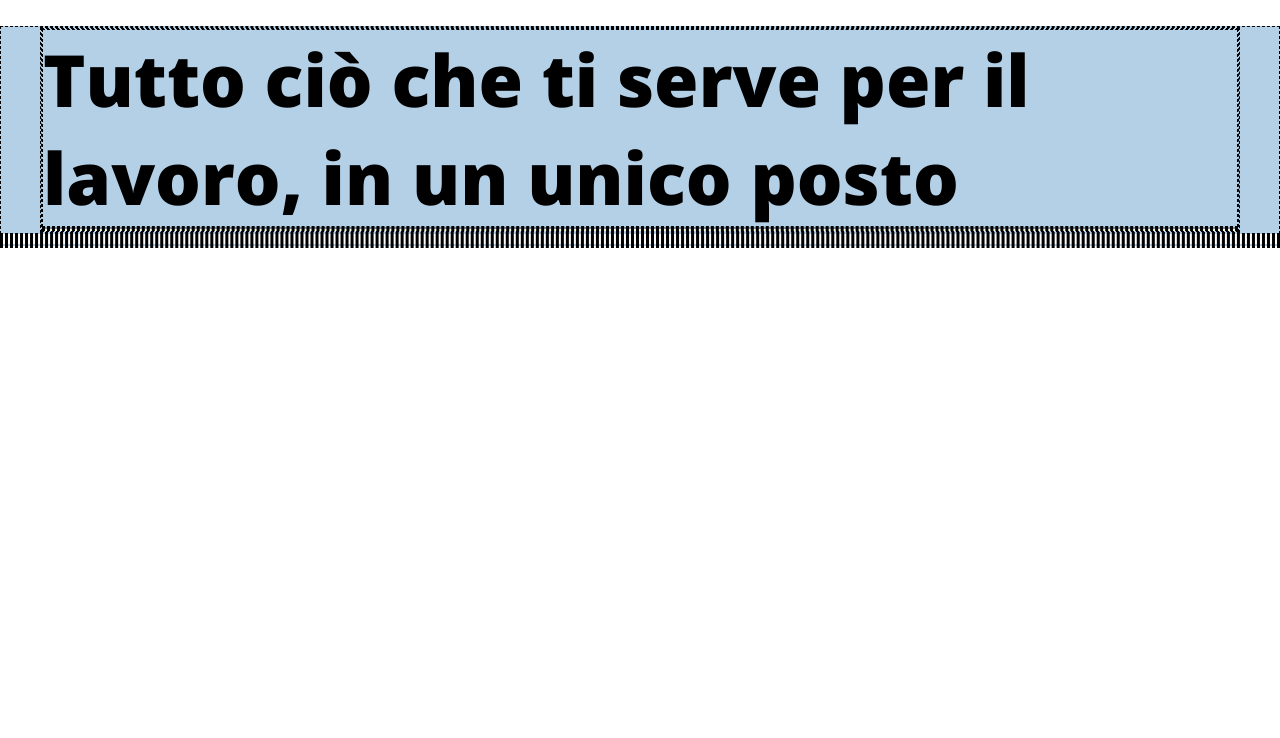
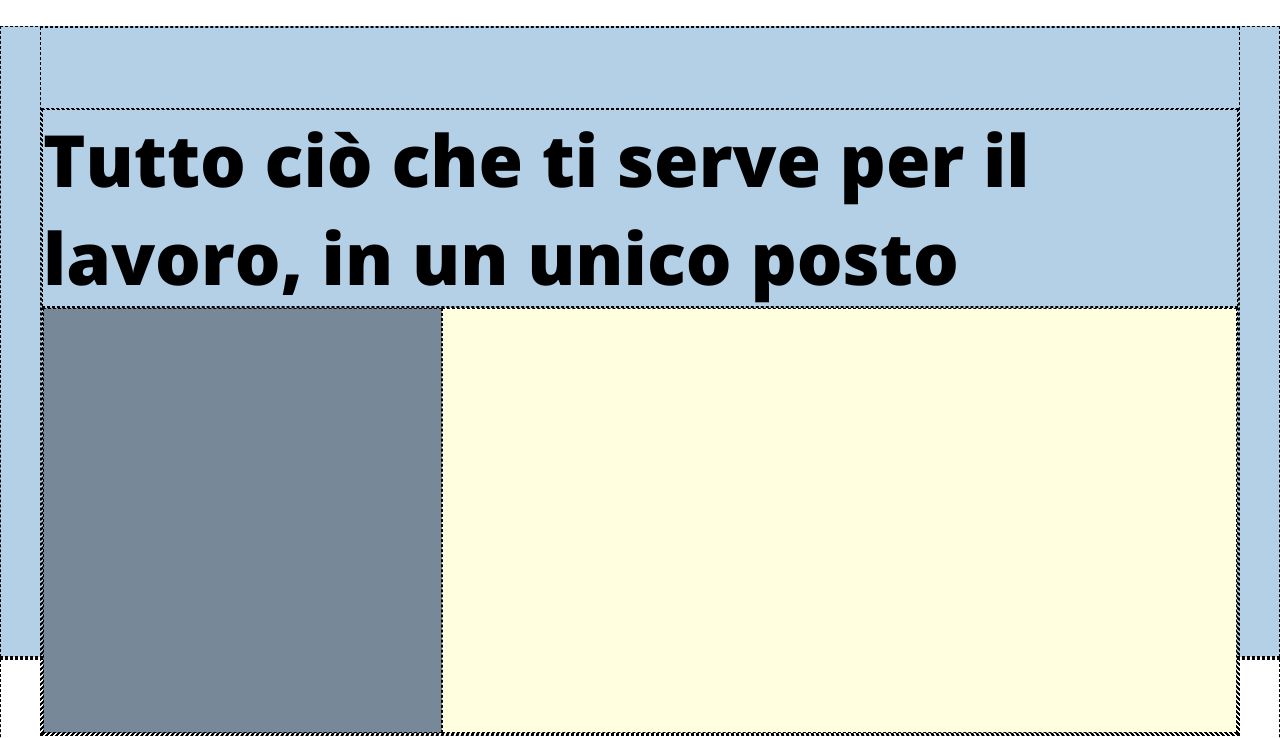
Before and after one commit to marinodilauro/htmlcss-dropbox, a plain HTML site: page index.html in a window 1280 px wide. Shown: the part 59-797 px from the top of the page. Drawn offline with nearby package versions, Linux system fonts and the light colour scheme.

Commit message:
Add banner layout

```diff
--- a/assets/css/style.css
+++ b/assets/css/style.css
@@ -38,6 +38,10 @@ a {
 /* #region Flex rules */
 .d_flex {
   display: flex;
+}
+
+.flex_column {
+  flex-direction: column;
 }
 
 .flex_mirror {
@@ -85,6 +89,7 @@ a {
 .container_medium {
   width: 1200px;
   margin: auto;
+  padding-top: 5rem;
 }
 
 .container_small {
@@ -127,7 +132,7 @@ a {
 }
 
 .section_510px {
-  height: 300px;
+  height: 510px;
 }
 
 .section_680px {
@@ -143,12 +148,14 @@ a {
 }
 
 .container_4 {
-  width: calc((100 / 12) * 4);
+  flex-grow: calc((100 / 12) * 4);
+  height: 425px;
   background-color: lightslategray;
 }
 
 .container_8 {
-  width: calc((100 / 12) * 8);
+  flex-grow: calc((100 / 12) * 8);
+  height: 425px;
   background-color: lightyellow;
 }
 
@@ -159,6 +166,11 @@ a {
 /* #endregion Header */
 
 /* #region Main */
+
+.banner .container_medium {
+  margin-bottom: -5rem;
+}
+
 /* #endregion Main */
 
 /* #region Footer */
--- a/index.html
+++ b/index.html
@@ -48,28 +48,30 @@
 
   <main id="site_main">
 
-    <div class="banner section_500px bg_color_light">
-      <div class="container_medium">
+    <div class="banner d_flex bg_color_light">
+      <div class="container_medium d_flex flex_column">
         <section>
           <h1>Tutto ci&ograve; che ti serve per il lavoro, in un unico posto</h1>
-          <div class="container_4"></div>
-          <div class="container_8"></div>
+          <div class="row d_flex">
+            <div class="container_4"></div>
+            <div class="container_8"></div>
+          </div>
         </section>
       </div>
     </div>
     <div class="business_plan section_1000px"></div>
-    <div class="dropbox_partner section_500px"></div>
-    <div class="dropbox_business section_1000px"></div>
-    <div class="customers_title section_400px"></div>
-    <div class="customers_logo section_500px"></div>
-    <div class="free_trial section_300px bg_color_light"></div>
-    <div class="faq_section section_500px"></div>
+    <div class="dropbox_partner section_850px"></div>
+    <div class="dropbox_business section_1700px"></div>
+    <div class="customers_title section_680px"></div>
+    <div class="customers_logo section_850px"></div>
+    <div class="free_trial section_510px bg_color_light"></div>
+    <div class="faq_section section_850px"></div>
 
   </main>
 
   <!-- Footer -->
 
-  <footer id="site_footer" class="section_300px bg_color_dark">
+  <footer id="site_footer" class="section_510px bg_color_dark">
 
 
 
```
